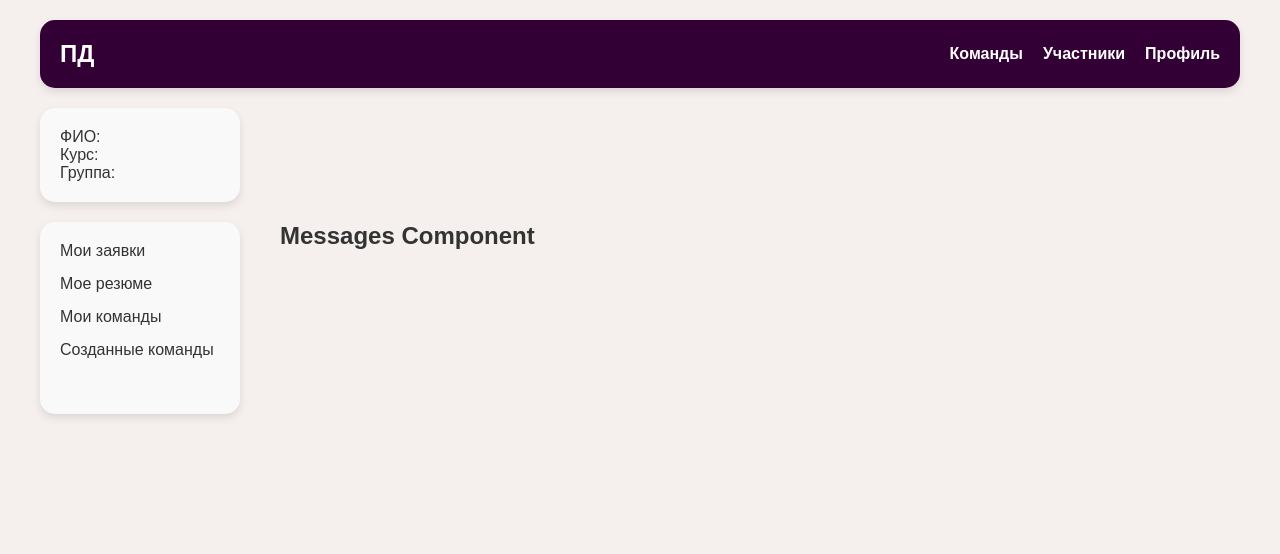
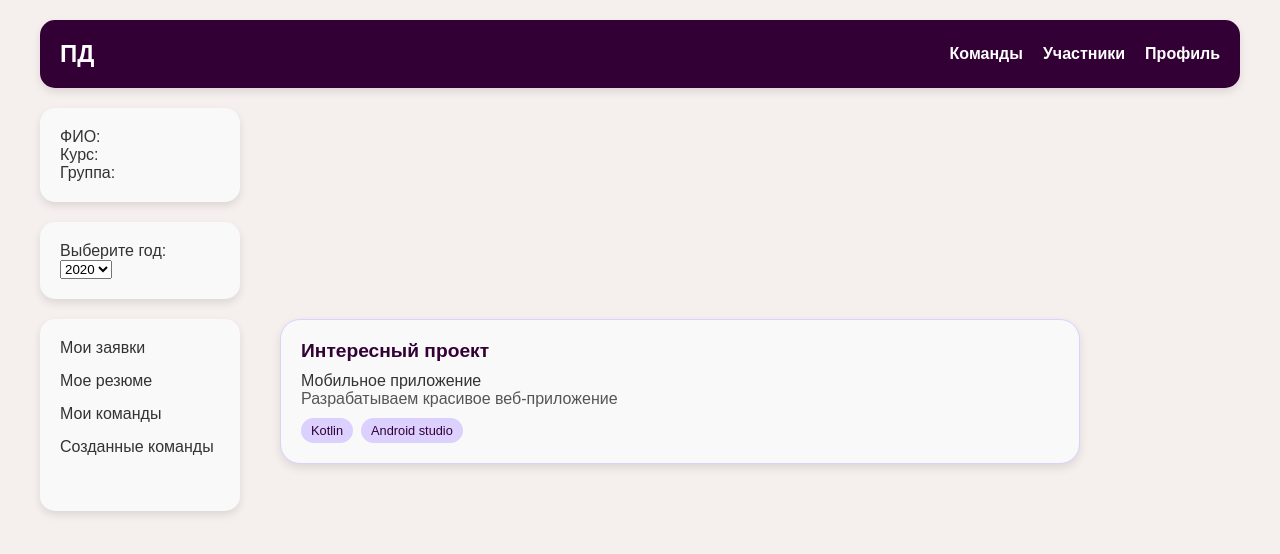
Before and after one commit to Ekaterina0801/PDSelectorFrontend, a React (Vite) app: page /profile in a window 1280 px wide. Both pictures are taken after a click on the link "Мои команды". Shown: the top 554 px of the page. Built offline with nearby package versions, Linux system fonts and the light colour scheme.

Commit message:
add filter to profile

```diff
--- /dev/null
+++ b/src/components/forms/FilterYear.jsx
@@ -0,0 +1,17 @@
+import './style.css';
+const FilterYear = () => {
+  return (
+    <div className="filter-years">
+        <span>Выберите год:</span>
+    <select name="user_profile_color_1">
+        <option value="1">2020</option>
+        <option value="2">2021</option>
+        <option value="3">2022</option>
+        <option value="4">2023</option>
+        <option value="5">2024</option>
+        <option value="6">2025</option>
+    </select>
+    </div>
+  );
+};
+export default FilterYear;
--- a/src/components/forms/style.css
+++ b/src/components/forms/style.css
@@ -85,3 +85,18 @@
 .show-button:hover {
     background-color: var(--purple-light);
 }
+
+.filter-years{
+    width: 200px;
+    padding: 20px;
+    background-color: #f9f9f9;
+    border-radius: 15px;
+    box-shadow: 0 4px 8px rgba(0, 0, 0, 0.1);
+    color: #333;
+    flex-shrink: 0;
+    margin-right: 20px;
+    display: flex;
+    flex-direction: column;
+    align-items: start;
+    margin-top:20px;
+}
--- a/src/pages/ProfilePage.jsx
+++ b/src/pages/ProfilePage.jsx
@@ -5,6 +5,8 @@ import TextFieldEdit from "../components/text-field-edit/TextFieldEdit";
 import CreatedCommands from "../components/created-commands/CreatedCommands";
 import DataAboutStudent from "../components/data-about-student/DataAboutStudent";
 import MainContent from "../components/main-section/MainSection";
+import FilterYear from "../components/forms/FilterYear"
+
 import React, { useState } from "react";
 /*
 const ProfilePage = () => {
@@ -33,24 +35,24 @@ const ProfilePage = () => {
 const teamsData = [
   {
     id: 1,
-      name: 'Название какое то ',
-      resume: 'Делаем красивое веб приложение',
-      type:"Веб-приложение",
-      tags: ['JavaScript', 'React', 'Node.js']
+    name: "Название какое то ",
+    resume: "Делаем красивое веб приложение",
+    type: "Веб-приложение",
+    tags: ["JavaScript", "React", "Node.js"],
   },
   {
     id: 2,
-      name: 'Какое то название',
-      type:'Игра',
-      resume: 'Делаем красивую игру в славянском сеттинге',
-      tags: [ 'Unity', 'C#']
+    name: "Какое то название",
+    type: "Игра",
+    resume: "Делаем красивую игру в славянском сеттинге",
+    tags: ["Unity", "C#"],
   },
   {
     id: 3,
-      name: 'Название то какое!',
-      type:"Мобильное приложение",
-      resume: 'Делаем крутое мобильное приложение',
-      tags: ['Java', 'Kotlin']
+    name: "Название то какое!",
+    type: "Мобильное приложение",
+    resume: "Делаем крутое мобильное приложение",
+    tags: ["Java", "Kotlin"],
   },
 ];
 
@@ -60,10 +62,11 @@ const ProfilePage = () => {
 
   const [currentTeamsData, setCurrentTeamsData] = useState(teamsData);
 
-  function removeCard(id){
-    const newTeamsData = currentTeamsData.filter((item)=> {
-        return item.id !== id})
-    setCurrentTeamsData(newTeamsData)
+  function removeCard(id) {
+    const newTeamsData = currentTeamsData.filter((item) => {
+      return item.id !== id;
+    });
+    setCurrentTeamsData(newTeamsData);
   }
   // Определение содержимого на основе состояния
   const renderMainContent = () => {
@@ -78,30 +81,31 @@ const ProfilePage = () => {
                 type={team.type}
                 resume={team.resume}
                 tags={team.tags}
-                  onRemove={()=>{removeCard(team.id)}}
+                onRemove={() => {
+                  removeCard(team.id);
+                }}
               />
             ))}
           </div>
         );
       case "My resume":
-        return (
-          <div>
-            {<TextFieldEdit />}
-          </div>
-        );
+        return <div>{<TextFieldEdit />}</div>;
       case "My commands":
         return (
           <div>
-            <h2>Messages Component</h2>
-            {/*TODO*/}
+            <div className="card">
+              <div className="card-name">Интересный проект</div>
+              <div className="card-type">Мобильное приложение</div>
+              <div className="card-resume">Разрабатываем красивое веб-приложение</div>
+              <div className="card-tags">
+                  <span className="card-tag">Kotlin</span>
+                  <span className="card-tag">Android studio</span>
+              </div>
+            </div>
           </div>
         );
       case "Created commands":
-        return (
-          <div>
-            {<CreatedCommands />}
-          </div>
-        );
+        return <div>{<CreatedCommands />}</div>;
       default:
         return null;
     }
@@ -111,6 +115,7 @@ const ProfilePage = () => {
     <>
       <Navbar />
       <DataAboutStudent />
+      <FilterYear />
       <div className="container">
         <Sidebar onItemClick={setCurrentContent} />
         <MainContent>{renderMainContent()}</MainContent>
```
Lines whose indentation alone changed are shown as unchanged.
